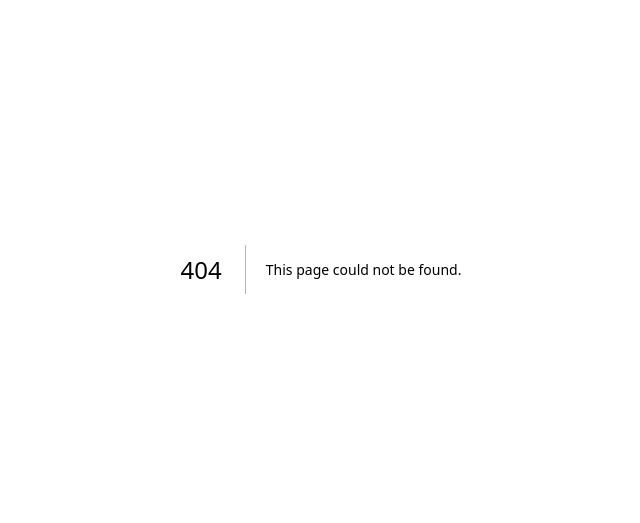
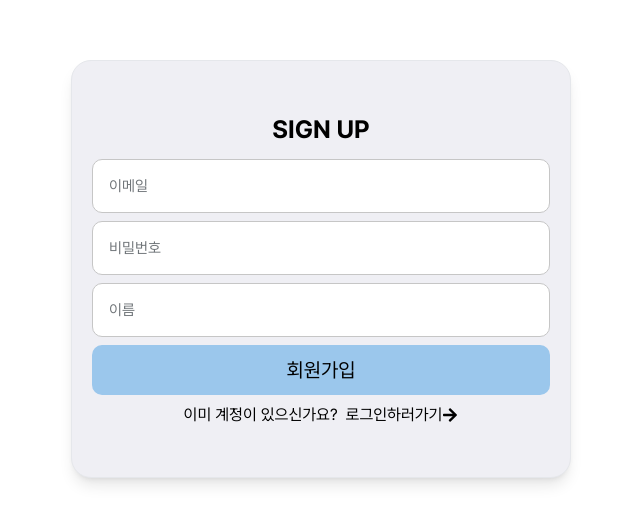
Before and after one commit to ST-JM-ORG/notice-board-fe, a Next.js app: page /sign-up in a window 1280 px wide. Before the commit this address had no page. Shown: the part 131-654 px from the top of the page, without its empty margins (319-959 px from the left). Built offline with nearby package versions, Linux system fonts and the light colour scheme.

Commit message:
Feat: 로그인 화면 추가

```diff
--- a/package.json
+++ b/package.json
@@ -12,7 +12,8 @@
     "next": "15.0.3",
     "prettier": "^3.4.1",
     "react": "19.0.0-rc-66855b96-20241106",
-    "react-dom": "19.0.0-rc-66855b96-20241106"
+    "react-dom": "19.0.0-rc-66855b96-20241106",
+    "react-icons": "^5.4.0"
   },
   "devDependencies": {
     "@types/node": "^20",
--- /dev/null
+++ b/src/app/(auth)/login/page.tsx
@@ -0,0 +1,73 @@
+"use client";
+
+import React, { ChangeEvent, useState } from "react";
+import { FaArrowRight } from "react-icons/fa";
+
+import { useRouter } from "next/navigation";
+
+import Input from "@/components/input";
+
+const Page = () => {
+  const router = useRouter();
+
+  const [email, setEmail] = useState<string>("");
+  const [pw, setPw] = useState<string>("");
+
+  const handleChangeId = (e: ChangeEvent<HTMLInputElement>) => {
+    e.preventDefault();
+    setEmail(e.target.value);
+  };
+
+  const handleChangePw = (e: ChangeEvent<HTMLInputElement>) => {
+    e.preventDefault();
+    setPw(e.target.value);
+  };
+
+  const handleRouteSignUp = () => {
+    router.push("/sign-up");
+  };
+
+  return (
+    <div
+      className="w-full min-w-500 max-w-500 space-y-2 rounded-20 border-1 bg-anti-flash-white
+        px-20 py-50 shadow-lg"
+    >
+      <p className="mb-10 text-center text-25 font-bold">LOGIN</p>
+      <Input
+        type="text"
+        className="rounded-b-none"
+        text="이메일"
+        value={email}
+        onChange={handleChangeId}
+      />
+      <Input
+        type="text"
+        className="rounded-t-none"
+        text="비밀번호"
+        value={pw}
+        onChange={handleChangePw}
+      />
+      <div className="flex justify-between">
+        <div className="space-x-1">
+          <input type="checkbox" id="checkbox" />
+          <label htmlFor="checkbox">아이디 저장</label>
+        </div>
+        <div className="text-gray-500 underline hover:cursor-pointer">
+          비밀번호 찾기
+        </div>
+      </div>
+      <button className="bg-baby-blue-eyes w-full rounded-10 py-10 text-20">
+        로그인
+      </button>
+      <div className="flex items-center justify-center space-x-2">
+        <span>계정이 없으신가요?</span>
+        <button className="flex items-center" onClick={handleRouteSignUp}>
+          <span>회원가입하러가기</span>
+          <FaArrowRight />
+        </button>
+      </div>
+    </div>
+  );
+};
+
+export default Page;
--- /dev/null
+++ b/src/app/(auth)/sign-up/page.tsx
@@ -0,0 +1,79 @@
+"use client";
+
+import React, { ChangeEvent, useState } from "react";
+import { FaArrowRight } from "react-icons/fa";
+
+import { useRouter } from "next/navigation";
+
+import Input from "@/components/input";
+
+const Page = () => {
+  const router = useRouter();
+
+  const [email, setEmail] = useState<string>("");
+  const [pw, setPw] = useState<string>("");
+  const [name, setName] = useState<string>("");
+
+  const handleChangeSignUpId = (e: ChangeEvent<HTMLInputElement>) => {
+    e.preventDefault();
+    setEmail(e.target.value);
+  };
+
+  const handleChangeSignUpPw = (e: ChangeEvent<HTMLInputElement>) => {
+    e.preventDefault();
+    setPw(e.target.value);
+  };
+
+  const handleChangeSignUpName = (e: ChangeEvent<HTMLInputElement>) => {
+    e.preventDefault();
+    setName(e.target.value);
+  };
+
+  const handleRouteSignUp = () => {
+    router.push("/login");
+  };
+
+  return (
+    <>
+      <div
+        className="w-full min-w-500 max-w-500 space-y-2 rounded-20 border-1 bg-anti-flash-white
+          px-20 py-50 shadow-lg"
+      >
+        <p className="mb-10 text-center text-25 font-bold">SIGN UP</p>
+        <Input
+          type="text"
+          className="rounded-b-none"
+          text="이메일"
+          value={email}
+          onChange={handleChangeSignUpId}
+        />
+        <Input
+          type="text"
+          className="rounded-t-none"
+          text="비밀번호"
+          value={pw}
+          onChange={handleChangeSignUpPw}
+        />
+        <Input
+          type="text"
+          className="rounded-t-none"
+          text="이름"
+          value={name}
+          onChange={handleChangeSignUpName}
+        />
+        <button className="bg-baby-blue-eyes w-full rounded-10 py-10 text-20">
+          회원가입
+        </button>
+        <div className="flex items-center justify-center space-x-2">
+          <span>이미 계정이 있으신가요?</span>
+          <button className="flex items-center" onClick={handleRouteSignUp}>
+            <span>로그인하러가기</span>
+            <FaArrowRight />
+          </button>
+        </div>
+      </div>
+    </>
+  );
+};
+
+export default Page;
--- a/src/app/login/page.tsx
+++ /dev/null
@@ -1,32 +0,0 @@
-"use client";
-
-import React from "react";
-
-import Input from "@/components/input";
-
-const Page = () => {
-  return (
-    <div className="max-w-500 border-1 p-50">
-      <p className="mb-10 text-center text-25 font-bold">로그인</p>
-      <Input
-        type="text"
-        placeholder="아이디를 입력해주세요"
-        className="rounded-b-none"
-      />
-      <Input
-        type="text"
-        placeholder="비밀번호를 입력해주세요"
-        className="rounded-t-none"
-      />
-      <div className="flex justify-between">
-        <div>
-          <input type="checkbox" />
-          <span>아이디 저장</span>
-        </div>
-        <div className="text-gray-500">비밀번호 찾기</div>
-      </div>
-    </div>
-  );
-};
-
-export default Page;
--- a/src/components/input.tsx
+++ b/src/components/input.tsx
@@ -1,20 +1,43 @@
-import React, { HTMLInputTypeAttribute } from "react";
+import React, { ChangeEvent, FocusEvent } from "react";
 
-type Props = {
-  type: HTMLInputTypeAttribute;
-  placeholder?: string;
+interface Props {
   className?: string;
-};
+  type?: string;
+  text: string;
+  value: string;
+  onChange: (e: ChangeEvent<HTMLInputElement>) => void;
+  onBlur?: (e: FocusEvent<HTMLInputElement>) => void;
+}
 
 const Input = (props: Props) => {
-  const { type, placeholder, className } = props;
+  const { className, type = "text", text, value, onChange, onBlur } = props;
 
   return (
-    <input
-      type={type}
-      placeholder={placeholder}
-      className={`${className} w-full rounded-10 border-1 p-10`}
-    />
+    <div className={className}>
+      <div className="relative">
+        <input
+          id="input"
+          type={type}
+          value={value}
+          onChange={onChange}
+          onBlur={onBlur}
+          className="border-silver-sand focus:border-azure dark:bg-sonic-silver peer box-border
+            w-full rounded-10 border-1 bg-white px-16 pb-8 pt-20 transition-colors
+            duration-200 ease-in-out focus:border-1 focus:outline-none dark:text-white"
+        />
+        <label
+          htmlFor="input"
+          className="text-sonic-silver peer-focus:-translate-y-20p peer-focus:text-azure
+            peer-[:not(input[value=''])]:-translate-y-20p pointer-events-none absolute
+            bottom-0 left-3 top-0 flex items-center text-15 transition-all duration-200
+            ease-in-out peer-focus:text-12 peer-[:not(input[value=''])]:text-12"
+        >
+          <div className="text-philippine-gray bg-transparent px-5 dark:text-anti-flash-white">
+            {text}
+          </div>
+        </label>
+      </div>
+    </div>
   );
 };
 
--- a/tailwind.config.ts
+++ b/tailwind.config.ts
@@ -18,34 +18,31 @@ export default {
         "carousel-prev": "carousel-prev .5s ease-in-out forwards",
         "carousel-next": "carousel-next .5s ease-in-out forwards",
       },
+      borderRadius: pxToRem(30),
+      borderWidth: pxToRem(10),
       boxShadow: {
         header: "0 4px 6px -1px rgba(0,0,0,0.1)",
       },
-      width: pxToRem(1000),
-      height: pxToRem(300),
-      minWidth: pxToRem(200),
-      maxWidth: pxToRem(500),
-      borderRadius: pxToRem(30),
-      borderWidth: pxToRem(10),
       colors: {
         "anti-flash-white": "#efeff4",
-        gainsboro: "#DEDEDE",
+        "baby-blue-eyes": "#9bc7ec",
+        coral: "#ee7f50",
+        gainsboro: "#dedede",
+        "silver-sand": "#c6c6c6",
+        "sonic-silver": "#707579",
       },
       fontFamily: {
         pretendard: ["var(--font-pretendard)"],
       },
       fontSize: pxToRem(100),
+      width: pxToRem(1000),
+      height: pxToRem(300),
+      minWidth: pxToRem(500),
+      maxWidth: pxToRem(500),
       margin: pxToRem(50),
       padding: pxToRem(100),
-      keyframes: {
-        "carousel-prev": {
-          from: { transform: "translateX(0)" },
-          to: { transform: "translateX(200px)" },
-        },
-        "carousel-next": {
-          from: { transform: "translateX(0)" },
-          to: { transform: "translateX(-200px)" },
-        },
+      translate: {
+        "20p": "20%",
       },
     },
   },
```
Also changed, not shown: src/middleware.ts (+5 -2 lines), src/app/(auth)/layout.tsx (renamed from src/app/login/layout.tsx), 1 other file (tests, documents, lock files or other folders).
